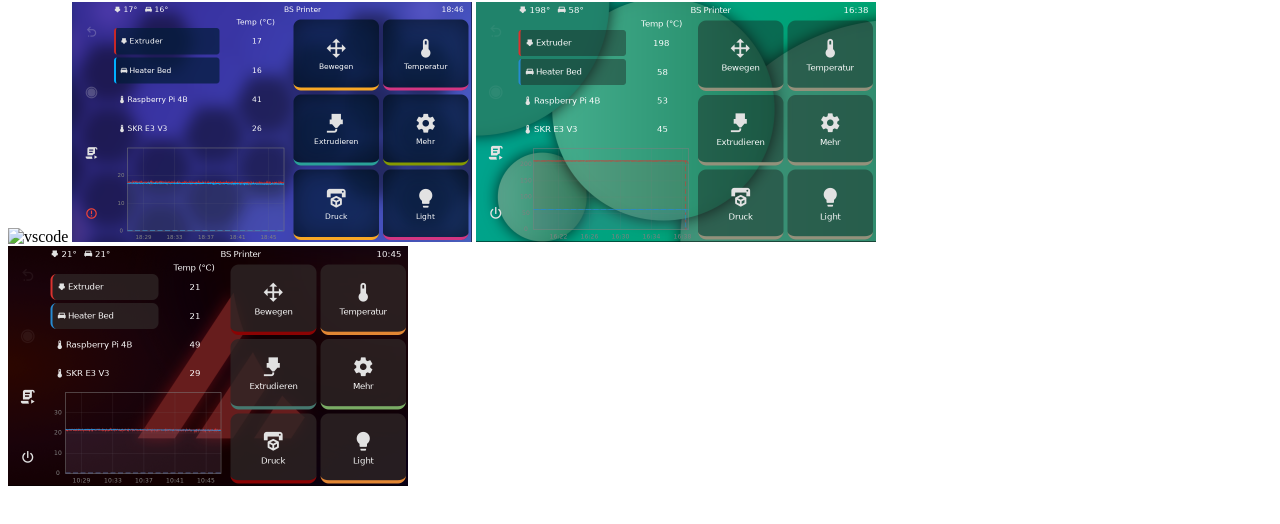
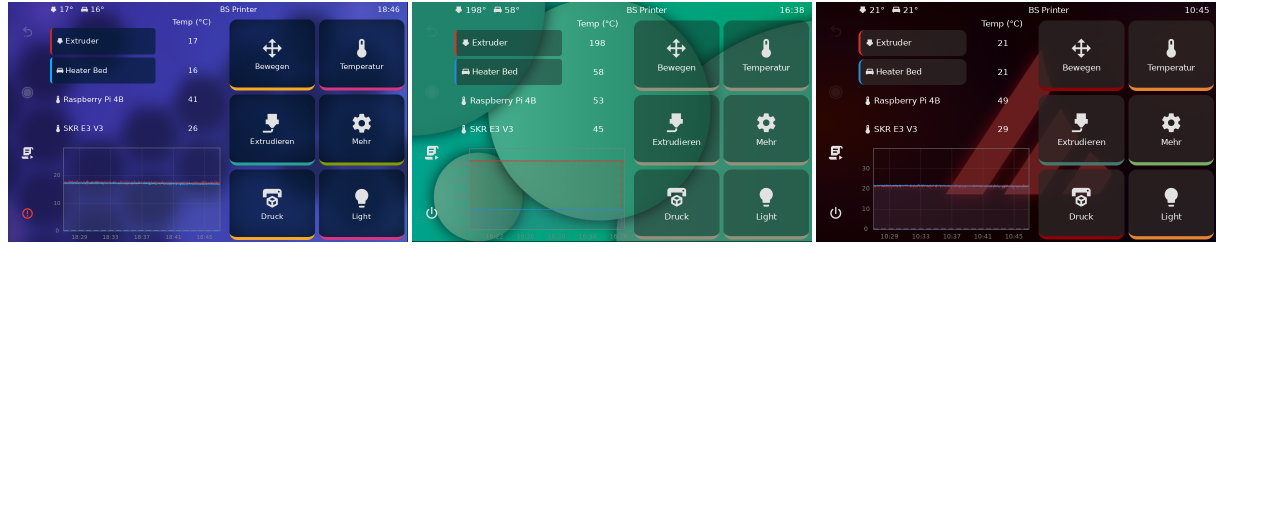
Before and after one commit to bumbeng/mainsail-themes.github.io, a plain HTML site: page index.html in a window 1280 px wide. Shown: the part 136-660 px from the top of the page. Drawn offline with Linux system fonts and the light colour scheme.

Commit message:
Update index.html

```diff
--- a/index.html
+++ b/index.html
@@ -7,7 +7,6 @@
 <body>
 <h1>Mainsail-themes</h1>
 <p align="left">
-    <img src="" alt="vscode" width="45" height="45"/>
     <img src="assets/311462875-16803ef4-718c-4ab2-98c1-3f5f3d52bfea.png" alt="bash" width="400" height="240"/>
     <img src="assets/home.png" alt="php" width="400" height="240"/>
     <img src="assets/1.png" alt="php" width="400" height="240"/>
```
